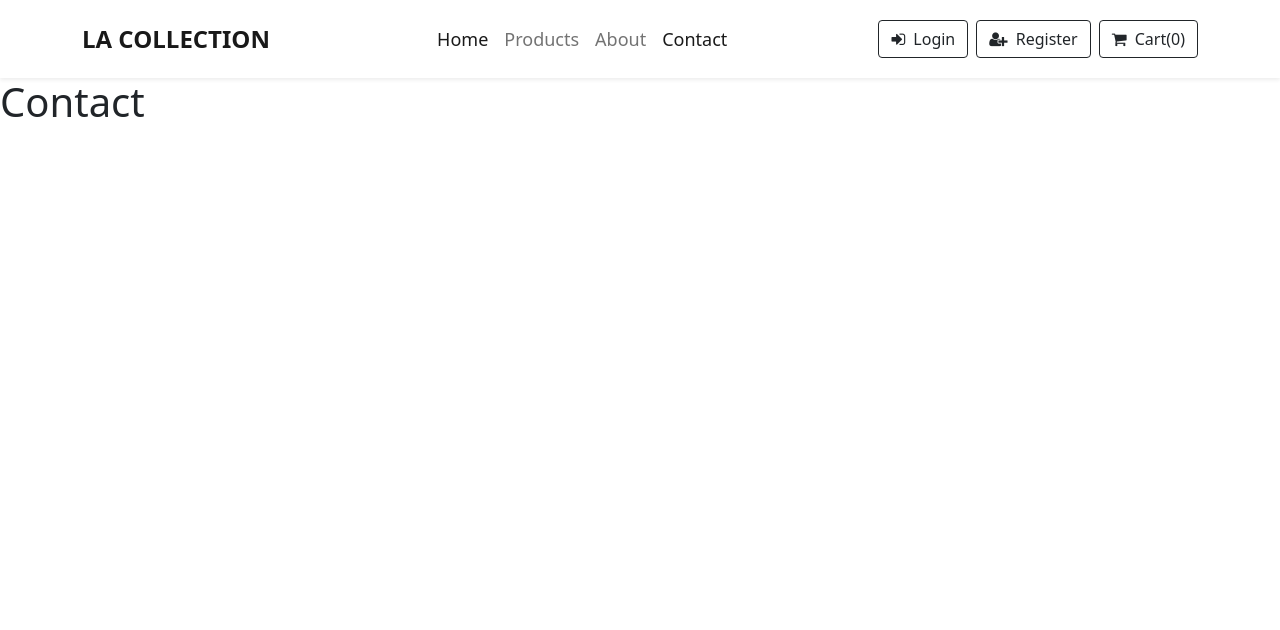
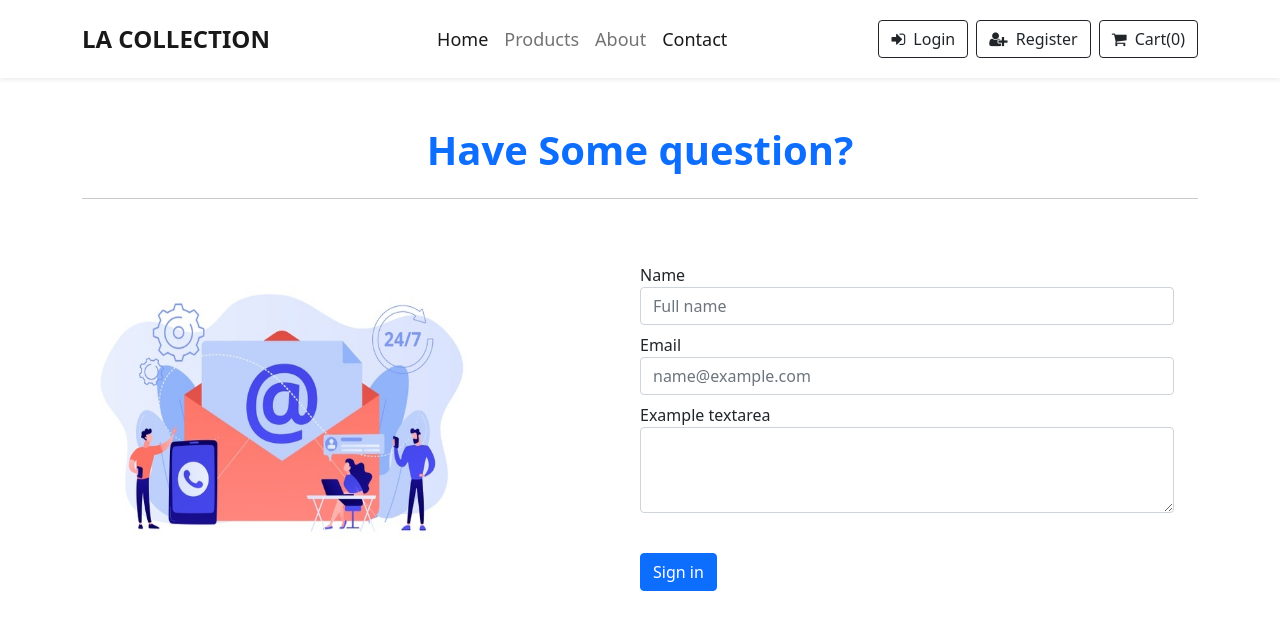
Before and after one commit to fabioMacieira16/Ecommerce_ReactJS_Redux_with_Fetch, a React (Create React App) app in the folder emart/: page /contact in a window 1280 px wide. Shown: the top 630 px of the page. Built offline with nearby package versions, Linux system fonts and the light colour scheme.

Commit message:
final about and contact

```diff
--- a/emart/src/component/About.jsx
+++ b/emart/src/component/About.jsx
@@ -4,14 +4,17 @@ import { NavLink } from 'react-router-dom';
 const About = () => {
     return (
         <div>
-            <div className="container">
+            <div className="container py-5 my-5">
                 <div className="row">
-                    <div className="col md-6">
-                        <h1>About Us</h1>
-                        <p className="load">
-                            Lorem ipsum dolor sit amet, consectetur adipisicing elit. Suscipit, placeat! Impedit minima ducimus sequi labore repudiandae, quam fuga rem vero at blanditiis, nesciunt doloremque eos voluptas animi expedita quibusdam dolorum! Nobis amet possimus veniam aliquid ipsum cupiditate aperiam repudiandae, velit est autem quis dolorum dolorem, aliquam quaerat fugiat voluptates, pariatur inventore. Quis officia sapiente nihil delectus dolorum aperiam quasi consequuntur rerum ut, quisquam sed sunt tenetur distinctio quos iure tempora est, voluptate consequatur. Nihil, reiciendis? Consequuntur natus provident doloremque. Qui officia unde non cum dolorum at blanditiis magni dolor error nam, laborum sint reiciendis assumenda dolore omnis eveniet ratione eligendi?
+                    <div className="mt-2 mb-3">
+                        <h1 className="text-primary fw-bold mb-4">We are driven by Challenges</h1>
+                        <p className="lead mb-4">
+                        With over 10 years of experience in the market, we are an eMarketing Digital Development agency 100% focused on increasing business results.
                         </p>
-                        <NavLink to="/contact" />
+                        <NavLink to="/contact" className="btn btn-outline-primary px-3">Contact US</NavLink>
+                    </div>
+                    <div className="col md-6 d-flex justify-content-center">
+                        <img src="/assets/about.png" alt="about us" height="400px" />
                     </div>
                 </div>
             </div>
--- a/emart/src/component/Cart.jsx
+++ b/emart/src/component/Cart.jsx
@@ -5,7 +5,7 @@ import * as CartActions from '../redux/action';
 import { NavLink } from 'react-router-dom';
 import { connect } from "react-redux";
 
-function Cart ({ cart }) {
+function Cart({ cart }) {
 
     const state = useSelector((state) => state.handleCart)
     const dispatch = useDispatch();
@@ -61,10 +61,12 @@ function Cart ({ cart }) {
 
     const emptyCart = () => {
         return (
-            <div className="px-4 my-5 bg-light rounded-3 py-5">
-                <div className="container py-4">
-                    <div className="row">
-                        <h3>Your Cart is empty</h3>
+            <div className="container col md-6 d-flex justify-content-center">
+                <div className="px-9 my-5 bg-light rounded-3 py-5 ">
+                    <div className="container py-4">
+                        <div className="row">
+                            <h3>Your Cart is empty</h3>
+                        </div>
                     </div>
                 </div>
             </div>
@@ -93,7 +95,7 @@ function Cart ({ cart }) {
 
 
 const mapStateToProps = state => ({
-     cart: state.cart,
+    cart: state.cart,
 
 });
 
--- a/emart/src/component/Contact.jsx
+++ b/emart/src/component/Contact.jsx
@@ -1,9 +1,40 @@
 import React from "react";
+import { NavLink } from 'react-router-dom';
 
-const Contact = () =>{
+const Contact = () => {
     return (
-        <div>
-            <h1>Contact</h1>
+        <div className="container">
+            <div className="row">
+                <div className="col-12 text-center py-4 my-4">
+                    <h1 className="text-primary fw-bold mb-4">Have Some question?</h1>
+                    <hr></hr>
+                </div>
+                <div className="row">
+                    <div className="col md-5 ">
+                        <img src="/assets/contact.jpg" alt="contact us" height="300px" width="400px" />
+                    </div>
+                    <div className="col-md-6">
+                        <form>
+                            <div className="mb-3">
+                                <div className="form-label">
+                                    <label >Name</label>
+                                    <input type="name" className="form-control" id="inputName" placeholder="Full name" />
+                                </div>
+                                <div className="form-label">
+                                    <label >Email</label>
+                                    <input type="email" className="form-control" id="inputEmail" placeholder="name@example.com" />
+                                </div>
+                                <div className="form-group">
+                                    <label >Example textarea</label>
+                                    <textarea className="form-control" id="exampleFormControlTextarea1" rows="3"></textarea>
+                                </div>
+                            </div>
+                            <br></br>
+                            <button type="submit" className="btn btn-primary">Sign in</button>
+                        </form>
+                    </div>
+                </div>
+            </div>
         </div>
     );
 }
--- a/emart/src/component/Home.jsx
+++ b/emart/src/component/Home.jsx
@@ -1,6 +1,5 @@
 import React from "react";
 import Products from "./Products";
-
 import './style.css';
 
 const Home = () => {
```
Also changed, not shown: emart/public/assets/about.png (added), emart/public/assets/contact.jpg (added).
